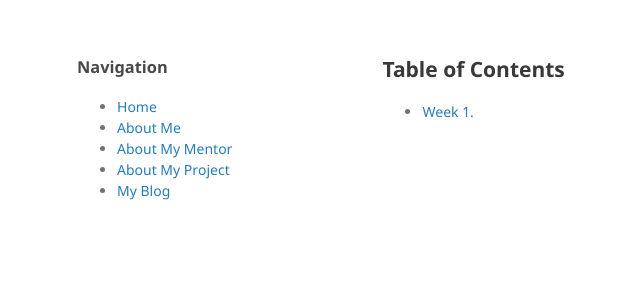
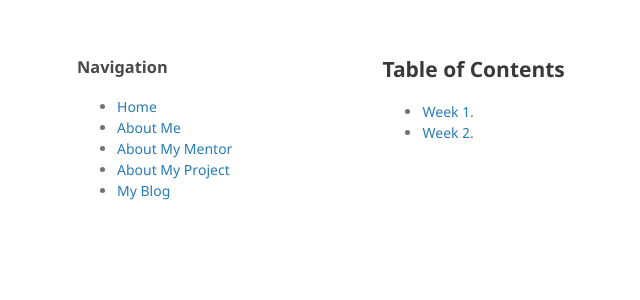
Before and after one commit to Onize12/Onize12.github.io, a Jekyll site: the page built from my-blog.md, in a window 1280 px wide. Shown: the top 300 px of the page, without its empty margins (133-773 px from the left). Built offline with Jekyll 4.4.1, drawn with Linux system fonts in a browser that asks for light colours; our own code applies the rules of GitHub Pages for plain Markdown files.

Commit message:
Update my-blog.md

```diff
--- a/my-blog.md
+++ b/my-blog.md
@@ -1,3 +1,4 @@
 ## Table of Contents
 
 - [Week 1](./week1.md).
+- [Week 2](./week1.md).
```
